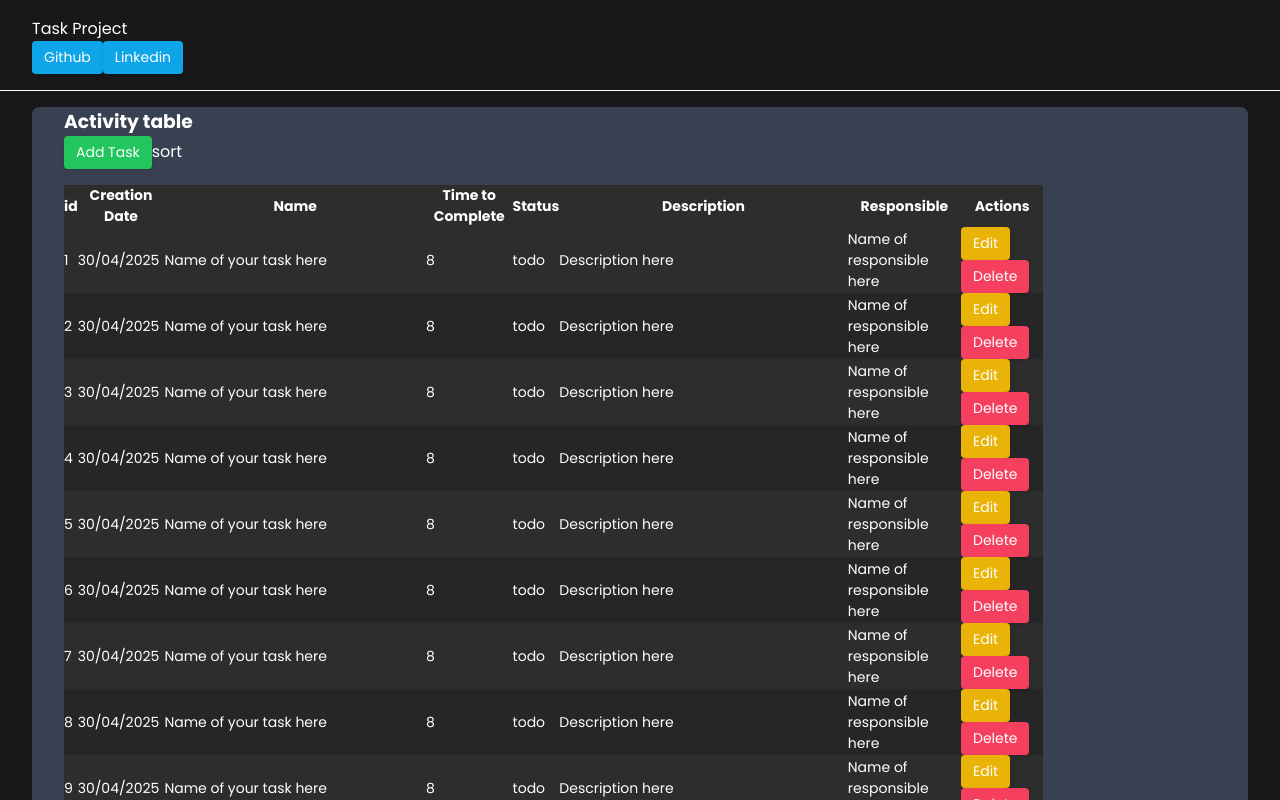
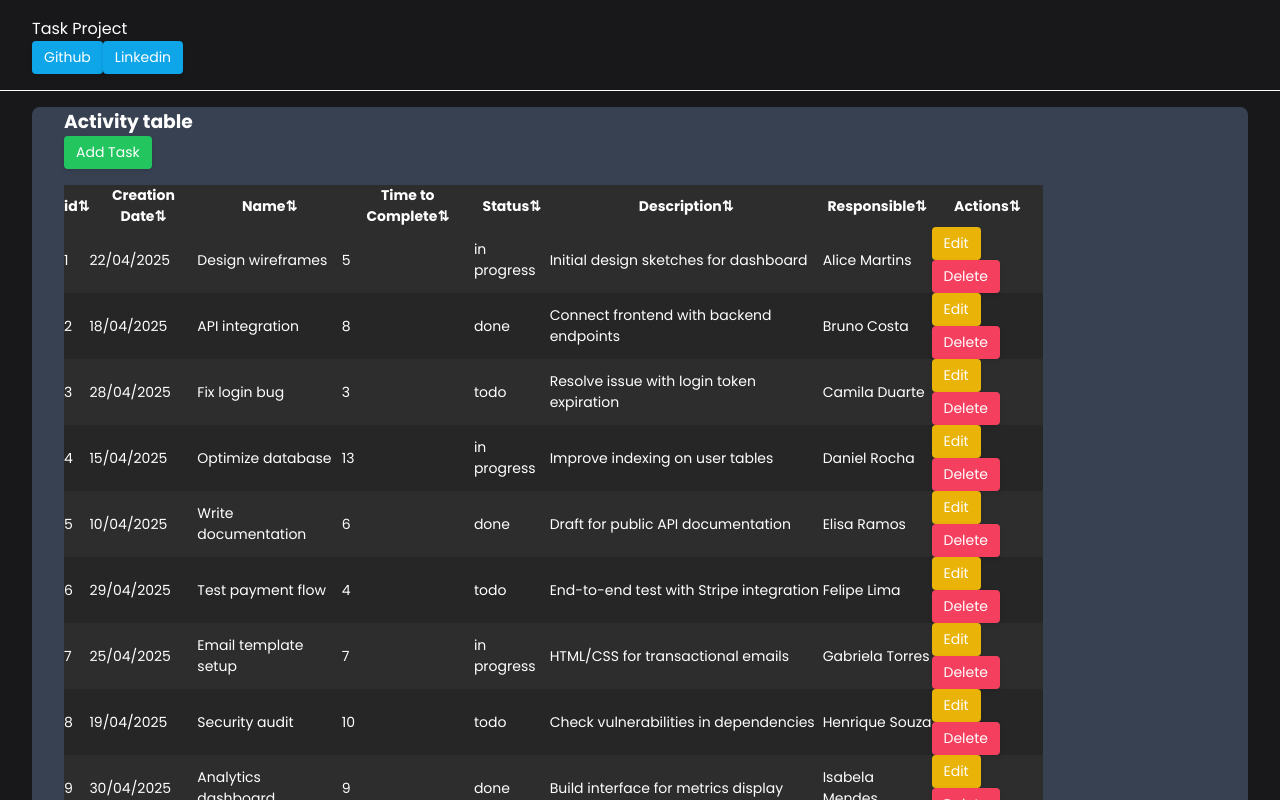
Before and after one commit to bsbontorin/angular-task-project, an Angular app: page / in a window 1280 px wide. Shown: the top 800 px of the page. Built offline with nearby package versions, Linux system fonts and the light colour scheme; data requests are answered from the project's data file.

Commit message:
Edit - Sorting configuration on table columns

```diff
--- a/db.json
+++ b/db.json
@@ -2,93 +2,93 @@
   "tasks": [
     {
       "id": "1",
-      "name": "Name of your task here",
-      "description": "Description here",
-      "date": "2025-04-30T14:25:36.123Z",
-      "effort": 8,
-      "status": "todo",
-      "responsible": "Name of responsible here"
+      "name": "Design wireframes",
+      "description": "Initial design sketches for dashboard",
+      "date": "2025-04-22T09:18:00.000Z",
+      "effort": 5,
+      "status": "in progress",
+      "responsible": "Alice Martins"
     },
     {
       "id": "2",
-      "name": "Name of your task here",
-      "description": "Description here",
-      "date": "2025-04-30T14:25:36.123Z",
+      "name": "API integration",
+      "description": "Connect frontend with backend endpoints",
+      "date": "2025-04-18T14:50:00.000Z",
       "effort": 8,
-      "status": "todo",
-      "responsible": "Name of responsible here"
+      "status": "done",
+      "responsible": "Bruno Costa"
     },
     {
       "id": "3",
-      "name": "Name of your task here",
-      "description": "Description here",
-      "date": "2025-04-30T14:25:36.123Z",
-      "effort": 8,
+      "name": "Fix login bug",
+      "description": "Resolve issue with login token expiration",
+      "date": "2025-04-28T11:05:00.000Z",
+      "effort": 3,
       "status": "todo",
-      "responsible": "Name of responsible here"
+      "responsible": "Camila Duarte"
     },
     {
       "id": "4",
-      "name": "Name of your task here",
-      "description": "Description here",
-      "date": "2025-04-30T14:25:36.123Z",
-      "effort": 8,
-      "status": "todo",
-      "responsible": "Name of responsible here"
+      "name": "Optimize database",
+      "description": "Improve indexing on user tables",
+      "date": "2025-04-15T08:45:00.000Z",
+      "effort": 13,
+      "status": "in progress",
+      "responsible": "Daniel Rocha"
     },
     {
       "id": "5",
-      "name": "Name of your task here",
-      "description": "Description here",
-      "date": "2025-04-30T14:25:36.123Z",
-      "effort": 8,
-      "status": "todo",
-      "responsible": "Name of responsible here"
+      "name": "Write documentation",
+      "description": "Draft for public API documentation",
+      "date": "2025-04-10T17:20:00.000Z",
+      "effort": 6,
+      "status": "done",
+      "responsible": "Elisa Ramos"
     },
     {
       "id": "6",
-      "name": "Name of your task here",
-      "description": "Description here",
-      "date": "2025-04-30T14:25:36.123Z",
-      "effort": 8,
+      "name": "Test payment flow",
+      "description": "End-to-end test with Stripe integration",
+      "date": "2025-04-29T13:30:00.000Z",
+      "effort": 4,
       "status": "todo",
-      "responsible": "Name of responsible here"
+      "responsible": "Felipe Lima"
     },
     {
       "id": "7",
-      "name": "Name of your task here",
-      "description": "Description here",
-      "date": "2025-04-30T14:25:36.123Z",
-      "effort": 8,
-      "status": "todo",
-      "responsible": "Name of responsible here"
+      "name": "Email template setup",
+      "description": "HTML/CSS for transactional emails",
+      "date": "2025-04-25T16:00:00.000Z",
+      "effort": 7,
+      "status": "in progress",
+      "responsible": "Gabriela Torres"
     },
     {
       "id": "8",
-      "name": "Name of your task here",
-      "description": "Description here",
-      "date": "2025-04-30T14:25:36.123Z",
-      "effort": 8,
+      "name": "Security audit",
+      "description": "Check vulnerabilities in dependencies",
+      "date": "2025-04-19T07:55:00.000Z",
+      "effort": 10,
       "status": "todo",
-      "responsible": "Name of responsible here"
+      "responsible": "Henrique Souza"
     },
     {
       "id": "9",
-      "name": "Name of your task here",
-      "description": "Description here",
-      "date": "2025-04-30T14:25:36.123Z",
-      "effort": 8,
-      "status": "todo",
-      "responsible": "Name of responsible here"
+      "name": "Analytics dashboard",
+      "description": "Build interface for metrics display",
+      "date": "2025-04-30T14:25:00.000Z",
+      "effort": 9,
+      "status": "done",
+      "responsible": "Isabela Mendes"
     },
     {
       "id": "10",
-      "name": "Name of your task here Name of your task here Name of your task here Name of your task here Name of your task here",
-      "description": "Description here Description here Description here Description here Description here Description here Description here",
-      "date": "2025-04-30T14:25:36.123Z",
-      "effort": 8,
-      "status": "todo",
-      "responsible": "Name of responsible here"
+      "name": "Content review",
+      "description": "Proofread user-facing texts",
+      "date": "2025-04-12T10:40:00.000Z",
+      "effort": 2,
+      "status": "in progress",
+      "responsible": "João Ferreira"
     }
   ]
 }
--- /dev/null
+++ b/src/app/models/table-column.contract.ts
@@ -0,0 +1,4 @@
+export default interface TableColumn {
+  key: string;
+  value: string;
+}
--- /dev/null
+++ b/src/app/models/table-sort.contract.ts
@@ -0,0 +1,6 @@
+import TableColumn from './table-column.contract';
+
+export default interface TableSort {
+  column: TableColumn;
+  direction: 'asc' | 'desc' | null;
+}
--- a/src/app/pages/home/enums/table-columns.ts
+++ b/src/app/pages/home/enums/table-columns.ts
@@ -1,11 +1,11 @@
 export enum TableColumns {
-  Id = 'id',
-  Date = 'Creation Date',
-  Name = 'Name',
-  Effort = 'Time to Complete',
-  Status = 'Status',
-  Description = 'Description',
-  Responsible = 'Responsible',
+  id = 'id',
+  date = 'Creation Date',
+  name = 'Name',
+  effort = 'Time to Complete',
+  status = 'Status',
+  description = 'Description',
+  responsible = 'Responsible',
 
-  Actions = 'Actions',
+  actions = 'Actions',
 }
--- a/src/app/pages/home/home.component.ts
+++ b/src/app/pages/home/home.component.ts
@@ -1,6 +1,7 @@
 import { AsyncPipe, DatePipe } from '@angular/common';
 import { ChangeDetectionStrategy, Component, inject, ViewChild } from '@angular/core';
 import { UiModalComponent } from 'app/components/ui-modal/ui-modal.component';
+import TableColumn from 'app/models/table-column.contract';
 import TaskWithCallbacks from 'app/models/task-with-callbacks.contract';
 import Task from 'app/models/task.contract';
 import { TaskServiceService } from 'app/services/task.service';
@@ -9,6 +10,7 @@ import { BehaviorSubject, filter, map, Observable, of, switchMap, take, tap } fr
 import { UiButtonComponent } from './../../components/ui-button/ui-button.component';
 import { TableColumns } from './enums/table-columns';
 import { TaskAction } from './enums/task-action';
+import TableSort from 'app/models/table-sort.contract';
 
 @Component({
   selector: 'home',
@@ -19,15 +21,19 @@ import { TaskAction } from './enums/task-action';
 
       <div class="container__actions">
         <ui-button [buttonModifier]="'success'" [buttonText]="'Add Task'" />
-        <span>sort</span>
       </div>
 
       <div class="container__table">
         <table class="table">
           <thead class="table__head">
             <tr>
-              @for(column of displayedColumns; track column) {
-              <th>{{ column }}</th>
+              @for(column of displayedColumns; track column.key) {
+              <th>
+                <div class="th__text">
+                  <span class="th__text__name">{{ column.value }}</span>
+                  <span class="th__text__sort" (click)="sortColumn(column)">{{ sortIcon$(column) | async }}</span>
+                </div>
+              </th>
               }
             </tr>
           </thead>
@@ -113,6 +119,20 @@ import { TaskAction } from './enums/task-action';
               & th {
                 padding: 1rem;
                 background-color: var(--neutral-800);
+
+                & .th__text {
+                  @include flexbox(row, center, center);
+                  gap: 0.5rem;
+                  cursor: pointer;
+                }
+
+                &:last-child {
+                  & .th__text {
+                    &__sort {
+                      display: none;
+                    }
+                  }
+                }
               }
 
               & th:first-child {
@@ -179,10 +199,16 @@ export class HomeComponent {
   @ViewChild('modal') modal!: UiModalComponent;
 
   // * OBSERVABLES
+  private filterDataSource$ = new BehaviorSubject<TableSort>({ column: { key: '', value: '' }, direction: 'asc' });
+
   private updateDataSource$ = new BehaviorSubject<boolean>(true);
 
   // * VARIABLES
-  public readonly displayedColumns: readonly TableColumns[] = Object.values(TableColumns) as readonly TableColumns[];
+  public readonly displayedColumns: Array<TableColumn> = Object.entries(TableColumns).map(([key, value]) => ({
+    key,
+    value,
+  }));
+
   public readonly tasks$ = this.getTasks$;
 
   // * GETs
@@ -192,12 +218,33 @@ export class HomeComponent {
       switchMap(() => {
         console.log('entrou :>> ');
         return this.taskService.getTasks$().pipe(
-          map((response: Array<Task>) => {
-            return response.map(
-              (task): TaskWithCallbacks => ({
-                ...task,
-                updateCallback: () => this.openModal(TaskAction.UPDATE, task),
-                deleteCallback: () => this.openModal(TaskAction.DELETE, task),
+          switchMap((response) => {
+            return this.filterDataSource$.asObservable().pipe(
+              map(({ column, direction }) => {
+                const mappedTasks = response.map(
+                  (task): TaskWithCallbacks => ({
+                    ...task,
+                    updateCallback: () => this.openModal(TaskAction.UPDATE, task),
+                    deleteCallback: () => this.openModal(TaskAction.DELETE, task),
+                  }),
+                );
+
+                if (!direction) {
+                  return mappedTasks;
+                }
+
+                return mappedTasks.sort((a, b) => {
+                  const valueA = a[column.key as keyof Task];
+                  const valueB = b[column.key as keyof Task];
+
+                  const isNumeric = !isNaN(+valueA) && !isNaN(+valueB);
+
+                  if (isNumeric) {
+                    return direction === 'asc' ? +valueA - +valueB : +valueB - +valueA;
+                  }
+
+                  return direction === 'asc' ? String(valueA).localeCompare(String(valueB)) : String(valueB).localeCompare(String(valueA));
+                });
               }),
             );
           }),
@@ -207,6 +254,21 @@ export class HomeComponent {
   }
 
   // * METHODS
+  public sortIcon$(column: TableColumn): Observable<string> {
+    return this.filterDataSource$.pipe(
+      map(({ column: activeColumn, direction }) => {
+        if (activeColumn.key !== column.key) return '⇅';
+        return direction === 'asc' ? '▲' : direction === 'desc' ? '▼' : '⇅';
+      }),
+    );
+  }
+
+  public sortColumn(column: TableColumn): void {
+    const { column: oldColumn, direction } = this.filterDataSource$.getValue();
+    const nextDirection = column.key !== oldColumn.key ? 'asc' : direction === null ? 'asc' : direction === 'asc' ? 'desc' : null;
+    this.filterDataSource$.next({ column, direction: nextDirection });
+  }
+
   public openModal(action: TaskAction, task: Task): void {
     const titles = {
       [TaskAction.CREATE]: 'Create task',
```
